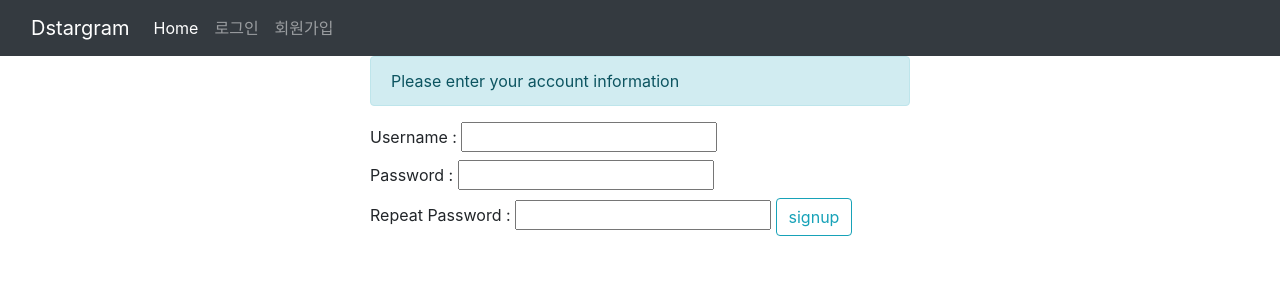
After one commit to dofany/Dstargram, a Django app: page /accounts/signup/ in a window 1280 px wide. The commit adds this page. Shown: the top 300 px of the page. Run offline with Django 3.2, Linux system fonts and the light colour scheme; some libraries are stand-ins or nearby versions.

Commit message:
dstargram_clone

```diff
--- /dev/null
+++ b/accounts/forms.py
@@ -0,0 +1,18 @@
+from django.contrib.auth.models import User
+from django import forms
+
+class SignUpForm(forms.ModelForm):
+    password = forms.CharField(label = 'password', widget=forms.PasswordInput)
+    Repeat_password = forms.CharField(label='Repeat_password', widget=forms.PasswordInput)
+
+    class Meta:
+        model = User
+        # fields에는 해당 모델에 대해 입력받을 필드들을 나열한다.
+        # + 추가 필드도 포함 될 수 있다.
+        fields = ['username','password', 'first_name','last_name','email',]
+
+    def clean_Repeat_password(self):
+        cd = self.cleaned_data
+        if cd['password'] != cd['Repeat_password']:
+            raise forms.ValidationError('비밀번호가 일치하지 않습니다.')
+        return cd['Repeat_password']
--- /dev/null
+++ b/accounts/templates/accounts/signup.html
@@ -0,0 +1,19 @@
+{% extends 'base.html' %}
+{% block content %}
+
+<div class="row">
+  <div class="col"></div>
+  <div class="col-6">
+    <form action="" method="post">
+      <div class="alert alert-info">Please enter your account information</div>
+          {% csrf_token %}
+      <label>Username : <input type="text" name="username"></label>
+      <label>Password : <input type="password" name="password"></label>
+      <label>Repeat Password : <input type="password" name="Repeat_password"></label>
+    <input type="submit" value="signup" class="btn btn-outline-info">
+    </form>
+  </div>
+  <div class="col"></div>
+</div>
+
+{% endblock %}
--- a/accounts/urls.py
+++ b/accounts/urls.py
@@ -1,9 +1,11 @@
 from django.urls import path
 from django.contrib.auth.views import LoginView,LogoutView
+from .views import signup
 
 app_name = "accounts"
 
 urlpatterns =[
+    path('signup/',signup, name='signup'),
     path('login/',LoginView.as_view(template_name="accounts/login.html"),name='login'),
     path('logout/',LogoutView.as_view(template_name="accounts/logout.html"),name='logout'),
 ]
--- a/accounts/views.py
+++ b/accounts/views.py
@@ -1,3 +1,18 @@
+# 회원가입
+from django.contrib.auth.models import User
 from django.shortcuts import render
+from .forms import SignUpForm
 
-# Create your views here.
+
+def signup(request):
+    if request.method == 'POST':
+        signup_form = SignUpForm(request.POST)
+
+        if signup_form.is_valid():
+            user_instance = signup_form.save(commit=False)
+            user_instance.set_password(signup_form.cleaned_data['password'])
+            user_instance.save()
+            return render(request,'accounts/signup_complete.html',{'username':user_instance.username})
+    else:
+        signup_form = SignUpForm()
+    return render(request, 'accounts/signup.html',{'form':signup_form.as_p})
--- a/layout/base.html
+++ b/layout/base.html
@@ -77,11 +77,20 @@
                     <a class="nav-link" href="{% url 'photo:create' %}">사진 업로드</a>
                 </li>
                 <li class="nav-item">
-                    <a class="nav-link" href="{% url 'accounts:logout' %}">Logout</a>
+                    <a class="nav-link" href="{% url 'accounts:logout' %}">로그아웃</a>
+                </li>
+                 <li class="nav-item">
+                    <a class="nav-link" href="{% url 'photo:like_list' %}">좋아요 사진</a>
+                </li>
+                <li class="nav-item">
+                    <a class="nav-link" href="{% url 'photo:favorite_list' %}">저장한 사진</a>
                 </li>
                 {% else %}
                 <li class="nav-item">
-                    <a class="nav-link" href="{% url 'accounts:login' %}">Login</a>
+                    <a class="nav-link" href="{% url 'accounts:login' %}">로그인</a>
+                </li>
+                <li class="nav-item">
+                    <a class="nav-link" href="{% url 'accounts:signup' %}">회원가입</a>
                 </li>
                 {% endif %}
 
--- a/photo/urls.py
+++ b/photo/urls.py
@@ -1,14 +1,18 @@
 from django.urls import path
-from .views import PhotoList, PhotoCreate, PhotoDelete, PhotoDetail, PhotoUpdate, PhotoFavorite, PhotoLike
+from .views import PhotoList, PhotoCreate, PhotoDelete, PhotoDetail, PhotoUpdate, PhotoFavorite, PhotoLike, \
+    PhotoFavoriteList, PhotoLikeList, PhotoMyList
 
 app_name = "photo"
 urlpatterns = [
+    path("mylist/",PhotoMyList.as_view(), name='mylist'),
     path("create/", PhotoCreate.as_view(), name='create'),
     path('like/<int:photo_id>/', PhotoLike.as_view(),name = 'like'),
     path('favorite/<int:photo_id>/', PhotoFavorite.as_view(),name = 'favorite'),
     path("detail/<int:pk>/", PhotoDetail.as_view(), name='detail'),
     path("delete/<int:pk>/", PhotoDelete.as_view(), name='delete'),
     path("update/<int:pk>/", PhotoUpdate.as_view(), name='update'),
+    path("like/", PhotoLikeList.as_view(), name='like_list'),
+    path("favorite/", PhotoFavoriteList.as_view(), name='favorite_list'),
     path("", PhotoList.as_view(), name='index'),
 ]
 
```
Also changed, not shown: accounts/templates/accounts/signup_complete.html (added, +14 -0 lines), photo/templates/photo/photo_list.html (+11 -1 lines), photo/templates/photo/photo_mylist.html (added, +27 -0 lines), photo/views.py (+52 -6 lines), db.sqlite3, photo/static/images/dofany.jpg (added).
